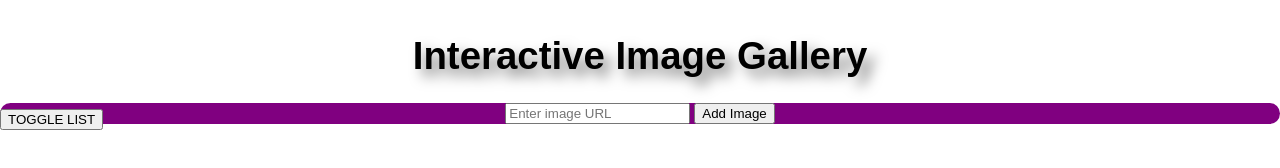
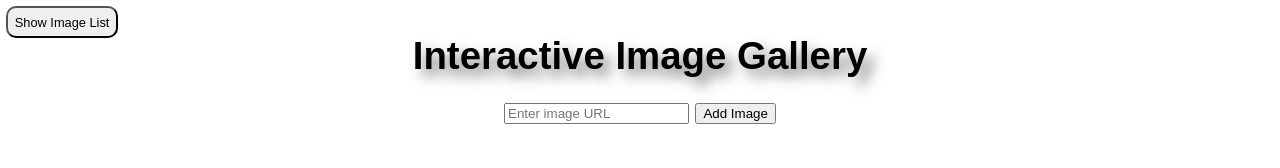
Before and after one commit to LewisSmith291/Interactive-Image-Gallery, a plain HTML site: page index.html in a window 1280 px wide. Drawn offline with Linux system fonts and the light colour scheme.

Commit message:
Moved image url list and button to top left of screen

```diff
--- a/index.html
+++ b/index.html
@@ -8,14 +8,15 @@
     </head>
     <body>
         <h1>Interactive Image Gallery</h1>
-        <div id="ui-container">
-                <button id="toggle" class="toggle-button" onclick="toggleList()">TOGGLE LIST</button>
+        <button id="toggle" class="toggle-button" onclick="toggleList()">Show Image List</button>
         <div id="url-list" class="url-list url-list-hidden">
+
                 <div class="url-name">demo-image.png</div>
                 <div class="url-name">demo-image.png</div>
                 <div class="url-name">demo-image.png</div>
                 <div class="url-name">demo-image.png</div>
         </div>
+        <div id="ui-container">
         <div id="input-field">
             <input type="text" id="image-input" placeholder="Enter image URL">
             <input type="submit" id="add-image-button" onclick="addImage()" value="Add Image"></button>
--- a/script.js
+++ b/script.js
@@ -36,9 +36,6 @@ function addImage(){
 function toggleList(){
     const urlList = document.getElementById("url-list");
     urlList.classList.toggle("url-list-hidden");
-
-    const toggleListButton = document.getElementById("toggle");
-    toggleListButton.classList.toggle("toggle-button-selected");
 }
 
 
--- a/style.css
+++ b/style.css
@@ -14,13 +14,12 @@ h1{
 
 .toggle-button{
     position: absolute;
-    top: 8.5vw;
-    transition: all 0.3s ease-in;
+    top: 0vw;
     left: 0vw;
-}
-
-.toggle-button-selected{
-    left: 27.5vw;
+    font-size: 1vw;
+    padding: 0.5vw;
+    border-radius: 10px;
+    margin: 0.5vw;
 }
 
 .url-list{
@@ -30,12 +29,16 @@ h1{
     flex-wrap: wrap;
     justify-items: center;
     background-color: rgb(231, 231, 231);
-    transition: all 0.3s ease-in;
-    left: 0vw;
+    transition: all 0.3s linear;
+    left: 0;
+    top: 3vw;
+    border-radius: 10px;
+    padding: 10px;
+    margin: 10px;
 }
 
 .url-list-hidden{
-    left: -100vw;
+    left: -20vw;
 }
 
 #seperator{
@@ -47,15 +50,14 @@ h1{
     margin: 5px;
     background-color: white;
     font-style: italic;
-    font-size: 4vw;
+    font-size: 2vw;
+    border-radius: 10px;
 }
 
-#ui-container{
-    justify-items: center;
-    background-color: purple;
-    border-radius: 1.5vw;
-    gap: 2vw;
-    width: 100vw;
+#input-field{
+    justify-content: center;
+    display: flex;
+    gap: 0.5vw;
 }
 
 #gallery{
```
Lines whose indentation alone changed are shown as unchanged.
